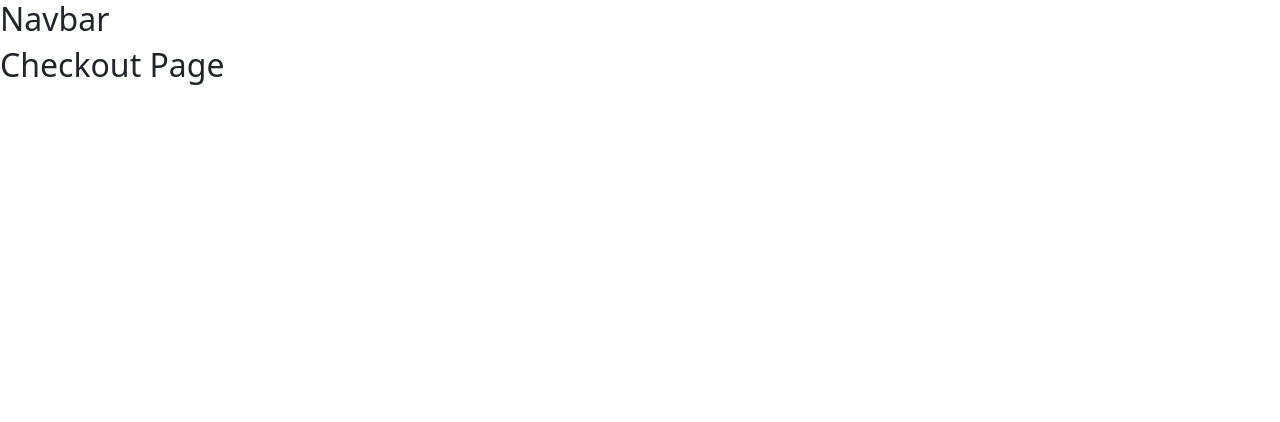
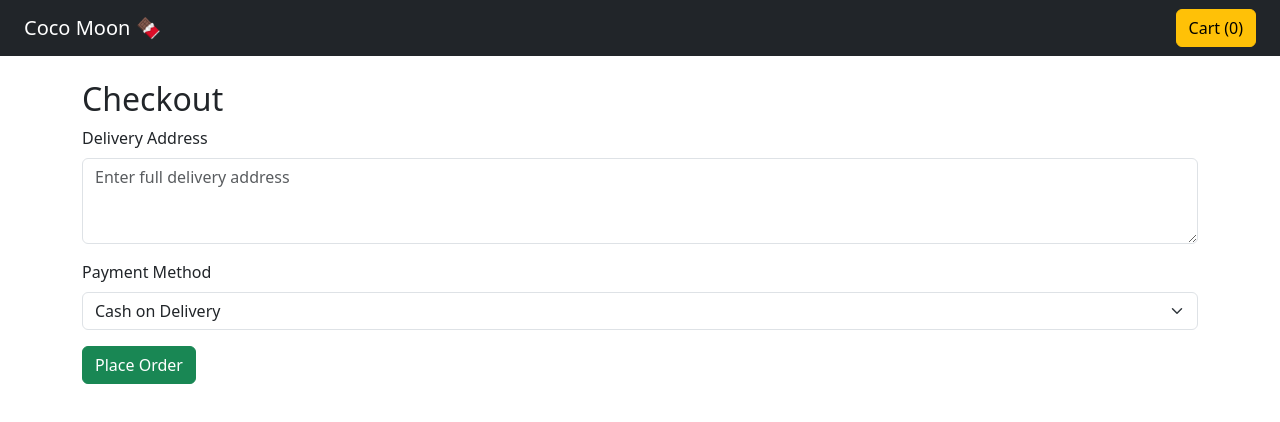
Before and after one commit to nigsinha/coco-moon, a React (Vite) app: page /checkout in a window 1280 px wide. Shown: the top 422 px of the page. Built offline with nearby package versions, Linux system fonts and the light colour scheme; the HTML template or start-up script is replaced by a standard one.

Commit message:
Initial commit - Coco Moon Phase 1(A)

```diff
--- a/src/App.jsx
+++ b/src/App.jsx
@@ -30,13 +30,24 @@ function App() {
       <Navbar cart={cart} />
       <Routes>
         <Route path="/" element={<Home />} />
+
         <Route
           path="/product/:id"
           element={<ProductDetail addToCart={addToCart} />}
         />
-        <Route path="/cart" element={<Cart cart={cart} />} />
-        <Route path="/checkout" element={<Checkout />} />
+
+        <Route
+          path="/cart"
+          element={<Cart cart={cart} setCart={setCart} />}
+        />
+
+        <Route
+          path="/checkout"
+          element={<Checkout setCart={setCart} />}
+        />
+
         <Route path="/success" element={<Success />} />
+
       </Routes>
     </BrowserRouter>
   );
--- a/src/components/Navbar.jsx
+++ b/src/components/Navbar.jsx
@@ -1,5 +1,23 @@
-function Navbar() {
-  return <h2>Navbar</h2>;
+import { Link } from "react-router-dom";
+
+function Navbar({ cart }) {
+
+  const totalItems = cart.reduce(
+    (total, item) => total + item.quantity,
+    0
+  );
+
+  return (
+    <nav className="navbar navbar-dark bg-dark px-4">
+      <Link to="/" className="navbar-brand text-white">
+        Coco Moon 🍫
+      </Link>
+
+      <Link to="/cart" className="btn btn-warning">
+        Cart ({totalItems})
+      </Link>
+    </nav>
+  );
 }
 
 export default Navbar;
--- a/src/pages/Cart.jsx
+++ b/src/pages/Cart.jsx
@@ -1,5 +1,52 @@
-function Cart() {
-  return <h2>Cart Page</h2>;
+import { Link } from "react-router-dom";
+
+function Cart({ cart, setCart }) {
+
+  const removeItem = (id) => {
+    setCart(cart.filter(item => item.id !== id));
+  };
+
+  const totalPrice = cart.reduce(
+    (total, item) => total + item.price * item.quantity,
+    0
+  );
+
+  return (
+    <div className="container mt-4">
+      <h2>Your Cart</h2>
+
+      {cart.length === 0 ? (
+        <p>Your cart is empty.</p>
+      ) : (
+        <>
+          {cart.map(item => (
+            <div key={item.id} className="card p-3 mb-2">
+              <h5>{item.name}</h5>
+              <p>Quantity: {item.quantity}</p>
+              <p>Price: ₹{item.price * item.quantity}</p>
+
+              <button
+                className="btn btn-danger btn-sm"
+                onClick={() => removeItem(item.id)}
+              >
+                Remove
+              </button>
+            </div>
+          ))}
+
+          <h4 className="mt-3">Total: ₹{totalPrice}</h4>
+
+          <Link to="/" className="btn btn-secondary me-2">
+            Add More Items
+          </Link>
+
+          <Link to="/checkout" className="btn btn-success">
+            Proceed to Buy
+          </Link>
+        </>
+      )}
+    </div>
+  );
 }
 
 export default Cart;
--- a/src/pages/Checkout.jsx
+++ b/src/pages/Checkout.jsx
@@ -1,5 +1,59 @@
-function Checkout() {
-  return <h2>Checkout Page</h2>;
+import { useState } from "react";
+import { useNavigate } from "react-router-dom";
+
+function Checkout({ setCart }) {
+
+  const navigate = useNavigate();
+
+  const [address, setAddress] = useState("");
+  const [payment, setPayment] = useState("COD");
+
+  const handleOrder = () => {
+    if (!address.trim()) {
+      alert("Please enter delivery address");
+      return;
+    }
+
+    // 🔥 Clear cart after successful order
+    setCart([]);
+
+    // Navigate to success page
+    navigate("/success");
+  };
+
+  return (
+    <div className="container mt-4">
+      <h2>Checkout</h2>
+
+      <div className="mb-3">
+        <label className="form-label">Delivery Address</label>
+        <textarea
+          className="form-control"
+          rows="3"
+          placeholder="Enter full delivery address"
+          value={address}
+          onChange={(e) => setAddress(e.target.value)}
+        ></textarea>
+      </div>
+
+      <div className="mb-3">
+        <label className="form-label">Payment Method</label>
+        <select
+          className="form-select"
+          value={payment}
+          onChange={(e) => setPayment(e.target.value)}
+        >
+          <option value="COD">Cash on Delivery</option>
+          <option value="UPI">UPI</option>
+          <option value="Card">Credit/Debit Card</option>
+        </select>
+      </div>
+
+      <button className="btn btn-success" onClick={handleOrder}>
+        Place Order
+      </button>
+    </div>
+  );
 }
 
 export default Checkout;
--- a/src/pages/Success.jsx
+++ b/src/pages/Success.jsx
@@ -1,5 +1,16 @@
+import { Link } from "react-router-dom";
+
 function Success() {
-  return <h2>Order Success Page</h2>;
+  return (
+    <div className="container mt-4 text-center">
+      <h2>🎉 Order Placed Successfully!</h2>
+      <p>Thank you for shopping with Coco Moon 🍫</p>
+
+      <Link to="/" className="btn btn-dark mt-3">
+        Back to Home
+      </Link>
+    </div>
+  );
 }
 
 export default Success;
```
